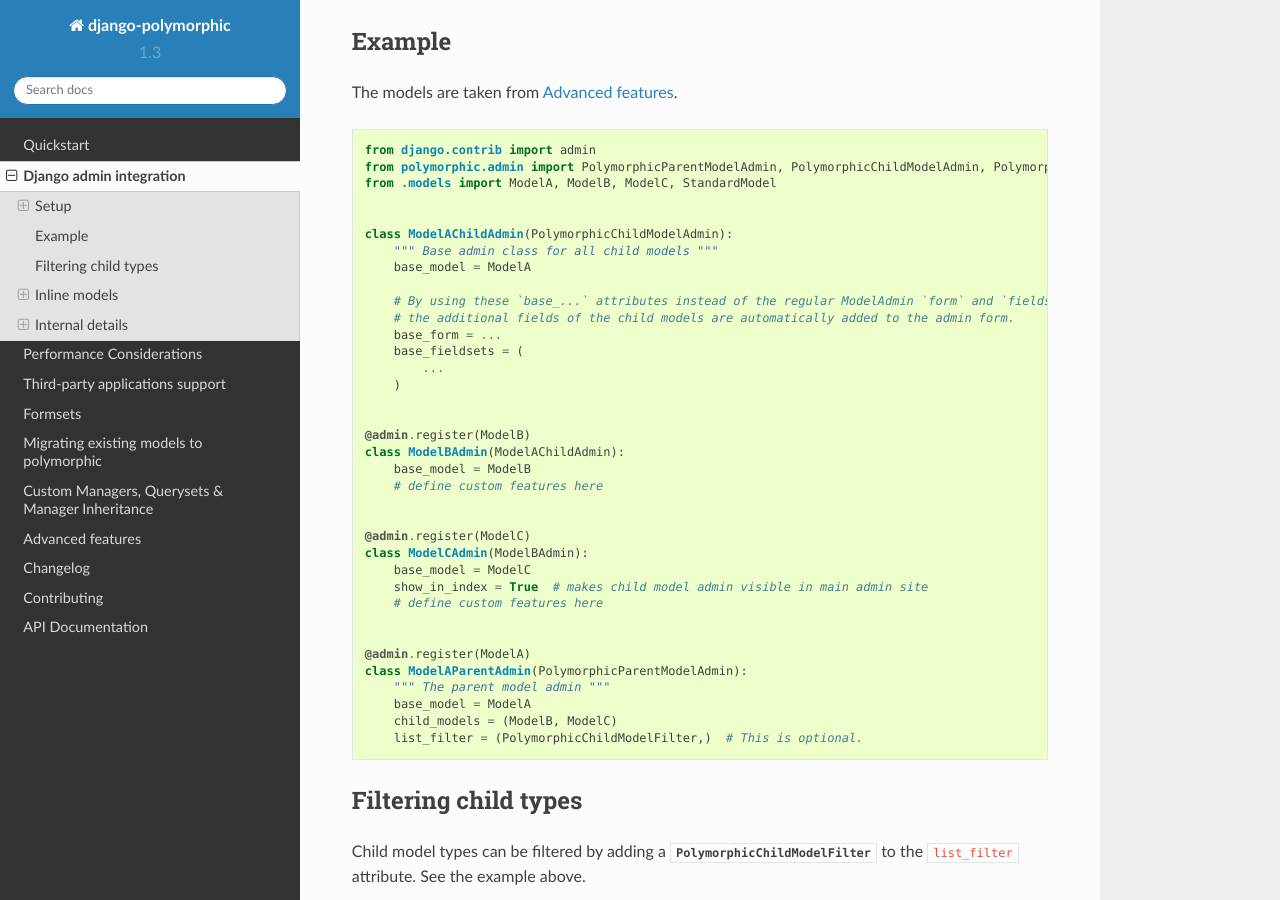
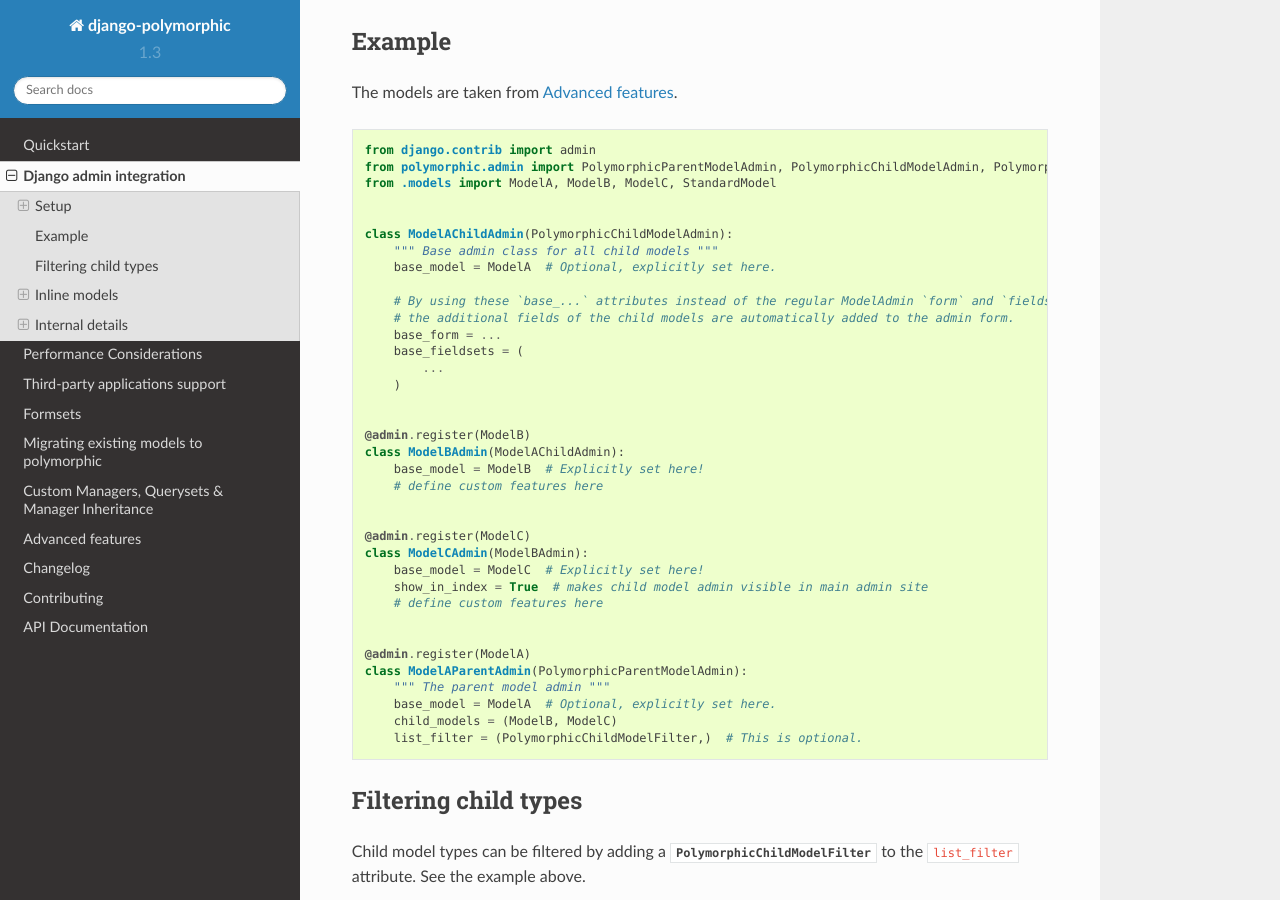
Before and after one commit to jazzband/django-polymorphic, a Sphinx documentation site: the page built from docs/admin.rst, in a window 1280 px wide and 900 px high, scrolled down 1170 px. Built offline with Sphinx 7.4.7 and the Read the Docs theme 2.0.0, drawn with Linux system fonts in a browser that asks for light colours.

Commit message:
Make the admin `base_model` setting optional.
It can be detected using get_base_polymorphic_model()

(cherry picked from commit cf0cb2478f8f644f0bd0ffc3652fb9af871bf755)

```diff
--- a/docs/admin.rst
+++ b/docs/admin.rst
@@ -63,7 +63,7 @@
 
     class ModelAChildAdmin(PolymorphicChildModelAdmin):
         """ Base admin class for all child models """
-        base_model = ModelA
+        base_model = ModelA  # Optional, explicitly set here.
 
         # By using these `base_...` attributes instead of the regular ModelAdmin `form` and `fieldsets`,
         # the additional fields of the child models are automatically added to the admin form.
@@ -75,13 +75,13 @@
 
     @admin.register(ModelB)
     class ModelBAdmin(ModelAChildAdmin):
-        base_model = ModelB
+        base_model = ModelB  # Explicitly set here!
         # define custom features here
 
 
     @admin.register(ModelC)
     class ModelCAdmin(ModelBAdmin):
-        base_model = ModelC
+        base_model = ModelC  # Explicitly set here!
         show_in_index = True  # makes child model admin visible in main admin site
         # define custom features here
 
@@ -89,7 +89,7 @@
     @admin.register(ModelA)
     class ModelAParentAdmin(PolymorphicParentModelAdmin):
         """ The parent model admin """
-        base_model = ModelA
+        base_model = ModelA  # Optional, explicitly set here.
         child_models = (ModelB, ModelC)
         list_filter = (PolymorphicChildModelFilter,)  # This is optional.
 
--- a/docs/third-party.rst
+++ b/docs/third-party.rst
@@ -69,7 +69,7 @@
 
 
     class ModelAChildAdmin(PolymorphicChildModelAdmin, VersionAdmin):
-        base_model = ModelA
+        base_model = ModelA  # optional, explicitly set here.
         base_form = ...
         base_fieldsets = (
             ...
@@ -83,7 +83,7 @@
 
 
     class ModelAParentAdmin(VersionAdmin, PolymorphicParentModelAdmin):
-        base_model = ModelA
+        base_model = ModelA  # optional, explicitly set here.
         child_models = (
             (ModelB, ModelBAdmin),
             (ModelC, ModelCAdmin),
```
Also changed, not shown: 3 other files.
